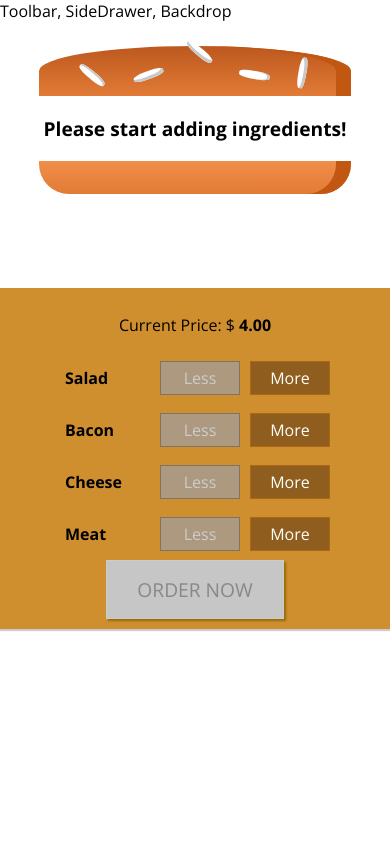
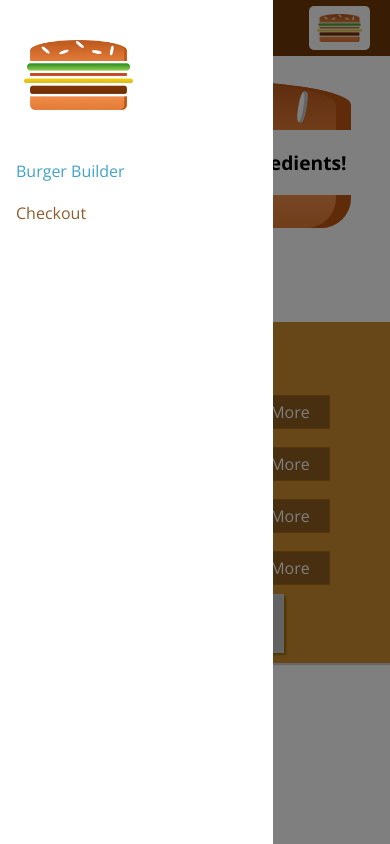
Before and after one commit to ywpark1/BurgerBuilder, a React (Create React App) app: page / in a window 390 px wide. Built offline with nearby package versions, Linux system fonts and the light colour scheme.

Commit message:
Add side drawer component with responsive design. Click the Backdrop to close the side drawer

```diff
--- a/src/components/Layout/Layout.js
+++ b/src/components/Layout/Layout.js
@@ -1,12 +1,41 @@
-import React, { Fragment } from 'react';
+import React, { Component, Fragment } from 'react';
 
 import styles from './Layout.module.css';
 
-const layout = props => (
-  <Fragment>
-    <div>Toolbar, SideDrawer, Backdrop</div>
-    <main className={styles.Content}>{props.children}</main>
-  </Fragment>
-);
+import Toolbar from '../Navigation/Toolbar/Toolbar';
+import SideDrawer from '../Navigation/SideDrawer/SideDrawer';
 
-export default layout;
+// const layout = props => (
+//   <Fragment>
+//     <Toolbar />
+//     <SideDrawer />
+//     <main className={styles.Content}>{props.children}</main>
+//   </Fragment>
+// );
+
+// export default layout;
+
+class Layout extends Component {
+  state = {
+    showSideDrawer: true
+  };
+
+  sideDrawerClosedHandler = () => {
+    this.setState({ showSideDrawer: false });
+  };
+
+  render() {
+    return (
+      <Fragment>
+        <Toolbar />
+        <SideDrawer
+          open={this.state.showSideDrawer}
+          closed={this.sideDrawerClosedHandler}
+        />
+        <main className={styles.Content}>{this.props.children}</main>
+      </Fragment>
+    );
+  }
+}
+
+export default Layout;
--- a/src/components/Layout/Layout.module.css
+++ b/src/components/Layout/Layout.module.css
@@ -1,3 +1,3 @@
 .Content {
-  margin-top: 16px;
+  margin-top: 72px;
 }
--- /dev/null
+++ b/src/components/Logo/Logo.js
@@ -0,0 +1,13 @@
+import React from 'react';
+
+import burgerLogo from '../../assets/images/burger-logo.png';
+
+import styles from './Logo.module.css';
+
+const logo = props => (
+  <div className={styles.Logo}>
+    <img src={burgerLogo} alt="Burger Logo" />
+  </div>
+);
+
+export default logo;
--- /dev/null
+++ b/src/components/Logo/Logo.module.css
@@ -0,0 +1,11 @@
+.Logo {
+  background-color: WHITE;
+  padding: 8px;
+  height: 100%;
+  box-sizing: border-box;
+  border-radius: 5px;
+}
+
+.Logo img {
+  height: 100%;
+}
--- /dev/null
+++ b/src/components/Navigation/NavigationItems/NavigationItem/NavigationItem.js
@@ -0,0 +1,13 @@
+import React from 'react';
+
+import styles from './NavigationItem.module.css';
+
+const navigationItem = props => (
+  <li className={styles.NavigationItem}>
+    <a href={props.link} className={props.active ? styles.active : null}>
+      {props.children}
+    </a>
+  </li>
+);
+
+export default navigationItem;
--- /dev/null
+++ b/src/components/Navigation/NavigationItems/NavigationItem/NavigationItem.module.css
@@ -0,0 +1,45 @@
+.NavigationItem {
+  margin: 10px 0;
+  box-sizing: border-box;
+  display: block;
+  width: 100%;
+}
+
+.NavigationItem a {
+  color: #8f5c2c;
+  text-decoration: none;
+  width: 100%;
+  box-sizing: border-box;
+  display: block;
+}
+
+.NavigationItem a:hover,
+.NavigationItem a:active,
+.NavigationItem a.active {
+  color: #40a4c8;
+}
+
+@media (min-width: 500px) {
+  .NavigationItem {
+    margin: 0;
+    display: flex;
+    height: 100%;
+    width: auto;
+    align-items: center;
+  }
+
+  .NavigationItem a {
+    color: white;
+    height: 100%;
+    padding: 16px 10px;
+    border-bottom: 4px solid transparent;
+  }
+
+  .NavigationItem a:hover,
+  .NavigationItem a:active,
+  .NavigationItem a.active {
+    background-color: #8f5c2c;
+    border-bottom: 4px solid #40a4c8;
+    color: white;
+  }
+}
--- /dev/null
+++ b/src/components/Navigation/NavigationItems/NavigationItems.js
@@ -0,0 +1,15 @@
+import React from 'react';
+
+import NavigationItem from './NavigationItem/NavigationItem';
+import styles from './NavigationItems.module.css';
+
+const navigationItems = () => (
+  <ul className={styles.NavigationItems}>
+    <NavigationItem link="/" active>
+      Burger Builder
+    </NavigationItem>
+    <NavigationItem link="/">Checkout</NavigationItem>
+  </ul>
+);
+
+export default navigationItems;
--- /dev/null
+++ b/src/components/Navigation/NavigationItems/NavigationItems.module.css
@@ -0,0 +1,15 @@
+.NavigationItems {
+  margin: 0;
+  padding: 0;
+  list-style: none;
+  display: flex;
+  flex-flow: column;
+  align-items: center;
+  height: 100%;
+}
+
+@media (min-width: 500px) {
+  .NavigationItems {
+    flex-flow: row;
+  }
+}
--- /dev/null
+++ b/src/components/Navigation/SideDrawer/SideDrawer.js
@@ -0,0 +1,28 @@
+import React, { Fragment } from 'react';
+
+import Logo from '../../Logo/Logo';
+import NavigationItems from '../NavigationItems/NavigationItems';
+import Backdrop from '../../UI/Backdrop/Backdrop';
+import styles from './SideDrawer.module.css';
+
+const sideDrawer = props => {
+  let attachedClasses = [styles.SideDrawer, styles.Close];
+  if (props.open) {
+    attachedClasses = [styles.SideDrawer, styles.Open];
+  }
+  return (
+    <Fragment>
+      <Backdrop show={props.open} clicked={props.closed} />
+      <div className={attachedClasses.join(' ')}>
+        <div className={styles.Logo}>
+          <Logo />
+        </div>
+        <nav>
+          <NavigationItems />
+        </nav>
+      </div>
+    </Fragment>
+  );
+};
+
+export default sideDrawer;
--- /dev/null
+++ b/src/components/Navigation/SideDrawer/SideDrawer.module.css
@@ -0,0 +1,32 @@
+.SideDrawer {
+  position: fixed;
+  width: 280px;
+  max-width: 70%;
+  height: 100%;
+  left: 0;
+  top: 0;
+  z-index: 200;
+  background-color: white;
+  padding: 32px 16px;
+  box-sizing: border-box;
+  transition: transform 0.3s ease-out;
+}
+
+@media (min-width: 500px) {
+  .SideDrawer {
+    display: none;
+  }
+}
+
+.Open {
+  transform: translateX(0);
+}
+
+.Close {
+  transform: translateX(-100%);
+}
+
+.Logo {
+  height: 11%;
+  margin-bottom: 32px;
+}
--- /dev/null
+++ b/src/components/Navigation/Toolbar/Toolbar.js
@@ -0,0 +1,20 @@
+import React from 'react';
+
+import styles from './Toolbar.module.css';
+
+import Logo from '../../Logo/Logo';
+import NavigationItems from '../NavigationItems/NavigationItems';
+
+const toolbar = props => (
+  <header className={styles.Toolbar}>
+    <div>Menu</div>
+    <div className={styles.Logo}>
+      <Logo />
+    </div>
+    <nav className={styles.DesktopOnly}>
+      <NavigationItems />
+    </nav>
+  </header>
+);
+
+export default toolbar;
--- /dev/null
+++ b/src/components/Navigation/Toolbar/Toolbar.module.css
@@ -0,0 +1,28 @@
+.Toolbar {
+  height: 56px;
+  width: 100%;
+  position: fixed;
+  top: 0;
+  left: 0;
+  background-color: #703b09;
+  display: flex;
+  justify-content: space-between;
+  align-items: center;
+  padding: 0 20px;
+  box-sizing: border-box;
+  z-index: 90;
+}
+
+.Toolbar nav {
+  height: 100%;
+}
+
+.Logo {
+  height: 80%;
+}
+
+@media (max-width: 499px) {
+  .DesktopOnly {
+    display: none;
+  }
+}
```
Also changed, not shown: src/assets/images/burger-logo.png (added).
